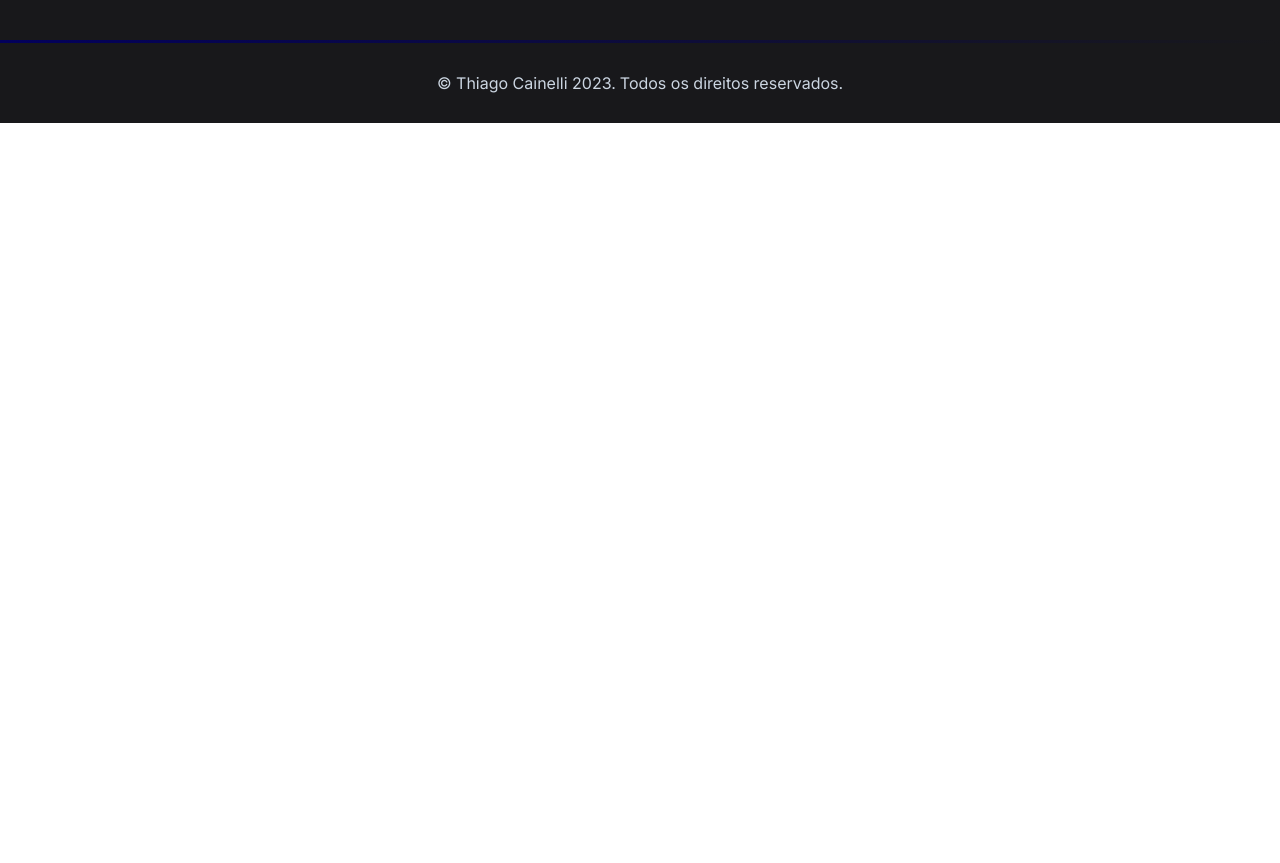
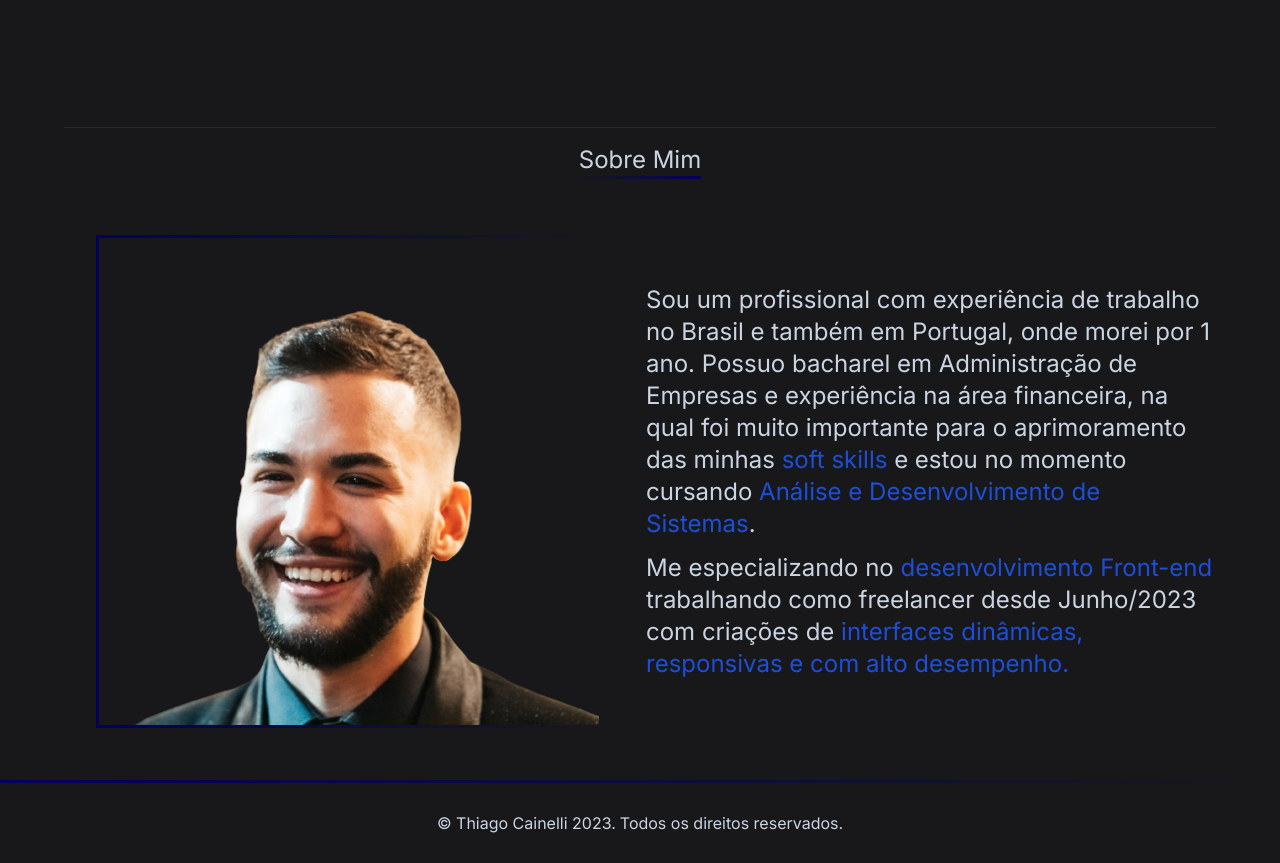
Before and after one commit to thiagocainelli/portfolio-thiago-cainelli, a Next.js app: page / in a window 1280 px wide. Shown: the part 800-1663 px from the top of the page. Before the commit the page ends 923 px from the top, so only its background shows below. Built offline with nearby package versions, Linux system fonts and the light colour scheme.

Commit message:
Created the About component

```diff
--- /dev/null
+++ b/src/app/about/About.css
@@ -0,0 +1,5 @@
+.secondImage {
+    border: 3px solid;
+    border-image: linear-gradient(to left, #18181B, #02005c);
+    border-image-slice: 1;
+}
--- /dev/null
+++ b/src/app/about/index.tsx
@@ -0,0 +1,30 @@
+import Titles from "@/components/Titles"
+import Image from "next/image"
+import ThiagoImg from "@/images/thiago2-without-bg.png";
+import "./About.css";
+
+function PageAbout() {
+    return (
+        <section id="about" className="w-full flex flex-col items-center border-t border-zinc-800 mb-3">
+            <Titles text="Sobre Mim" />
+
+            <div className="flex flex-col gap-8 my-10 items-center justify-center sm:flex-row sm:gap-3">
+                <div className="w-full sm:w-[50%] flex justify-center items-center">
+                    <Image
+                        className="secondImage"
+                        src={ThiagoImg}
+                        alt="Imagem 2 - Thiago Cainelli"
+                    />
+                </div>
+
+                <div className="w-full sm:w-[50%] sm:text-lg lg:text-xl xl:text-2xl flex flex-col items-center justify-center gap-3">
+                    <p>Sou um profissional com experiência de trabalho no Brasil e também em Portugal, onde morei por 1 ano. Possuo bacharel em Administração de Empresas e experiência na área financeira, na qual foi muito importante para o aprimoramento das minhas <span className="text-blue-700">soft skills</span> e estou no momento cursando <span className="text-blue-700">Análise e Desenvolvimento de Sistemas</span>.</p>
+
+                    <p>Me especializando no <span className="text-blue-700">desenvolvimento Front-end</span> trabalhando como freelancer desde Junho/2023 com criações de <span className="text-blue-700">interfaces dinâmicas, responsivas e com alto desempenho.</span> </p>
+                </div>
+            </div>
+        </section>
+    )
+}
+
+export default PageAbout
--- a/src/app/beginner/index.tsx
+++ b/src/app/beginner/index.tsx
@@ -5,7 +5,7 @@ import { IconBrandLinkedin, IconBrandGithub } from "@tabler/icons-react";
 import "./Beginner.css";
 function PageBeginner() {
     return (
-        <section className="w-[90%] h-screen flex flex-col items-center justify-evenly sm:flex-row my-5">
+        <section className="w-full h-screen flex flex-col items-center justify-evenly sm:flex-row my-5">
             <div className="flex flex-col flex-wrap text-center gap-5 sm:gap-3 sm:text-left">
                 <h3 className="text-2xl 2xl:text-3xl">Olá, me chamo Thiago Cainelli! 👋</h3>
                 <h1 className="text-4xl 2xl:text-6xl font-bold text-blue-700 text-center sm:text-left sm:text-5xl">Sou Desenvolvedor Front-End</h1>
@@ -28,7 +28,7 @@ function PageBeginner() {
                 <Image
                     className="firstImage"
                     src={ThiagoImg}
-                    alt="Imagem - Thiago Cainelli"
+                    alt="Imagem 1 - Thiago Cainelli"
                 />
             </div>
         </section>
--- a/src/app/page.tsx
+++ b/src/app/page.tsx
@@ -2,15 +2,19 @@ import Footer from "@/components/Footer";
 import Header from "@/components/Header";
 import IconBackToTop from "@/components/IconBackToTop";
 import PageBeginner from "./beginner";
+import PageAbout from "./about";
 
 export default function Home() {
   return (
-    <main className="flex min-h-screen flex-col w-screen max-w-full bg-zinc-900 text-slate-300">
+    <main className="flex flex-col items-center min-h-screen w-screen max-w-full bg-zinc-900 text-slate-300">
 
       <Header />
 
-      <section className="grow flex flex-col items-center">
+      <section className="grow flex flex-col items-center w-[90%] max-w-[1700px]">
+
         <PageBeginner />
+        <PageAbout />
+
       </section>
 
 
--- a/src/components/Footer/index.tsx
+++ b/src/components/Footer/index.tsx
@@ -2,7 +2,7 @@ import "./Footer.css";
 
 function Footer () {
     return (
-        <footer className="flex items-center justify-center p-7 ">
+        <footer className="flex items-center justify-center p-7 w-full">
             <div className="flex flex-col justify-center items-center gap-1 sm:flex-row">
                 <p>&copy; Thiago Cainelli 2023.</p>
                 <p>Todos os direitos reservados.</p>
--- a/src/components/Header/Header.css
+++ b/src/components/Header/Header.css
@@ -1,15 +1,5 @@
 header {
-    position: fixed;
-    top: 0;
-    left: 0;
-    right: 0;
     border-bottom: 3px solid;
     border-image: linear-gradient(to right, #18181B, #02005c);
     border-image-slice: 1;
 }
-
-@media screen and (max-width: 640px) {
-    header {
-        position: relative;
-    }
-}
--- a/src/components/Header/index.tsx
+++ b/src/components/Header/index.tsx
@@ -3,13 +3,13 @@ import "./Header.css";
 
 function Header() {
     return (
-        <header className="flex flex-col gap-8 items-center justify-between p-7 sm:flex-row bg-zinc-900">
+        <header className="flex flex-col gap-8 items-center justify-between p-7 sm:flex-row bg-zinc-900 w-full">
             <Link href="/" className="text-3xl sm:text-xl"> CainelliDEV </Link>
             <nav className="flex flex-col gap-5 sm:flex-row">
-                <Link className="border-b border-transparent hover:border-slate-300 transition-all" href="/about">SOBRE MIM</Link>
-                <Link href="/projects" className="border-b border-transparent hover:border-slate-300 transition-all">PROJETOS</Link>
-                <Link href="/tech-skills" className="border-b border-transparent hover:border-slate-300 transition-all">TECH SKILLS</Link>
-                <Link href="/contacts" className="border-b border-transparent hover:border-slate-300 transition-all">CONTATOS</Link>
+                <Link className="border-b border-transparent hover:border-slate-300 transition-all" href="#about">SOBRE MIM</Link>
+                <Link href="#projects" className="border-b border-transparent hover:border-slate-300 transition-all">PROJETOS</Link>
+                <Link href="#tech-skills" className="border-b border-transparent hover:border-slate-300 transition-all">TECH SKILLS</Link>
+                <Link href="#contacts" className="border-b border-transparent hover:border-slate-300 transition-all">CONTATOS</Link>
             </nav>
         </header>
     )
--- /dev/null
+++ b/src/components/Titles/Titles.css
@@ -0,0 +1,5 @@
+.titlesText {
+    border-bottom: 3px solid;
+    border-image: linear-gradient(to left, #02005c, #18181B);
+    border-image-slice: 1;
+}
--- /dev/null
+++ b/src/components/Titles/index.tsx
@@ -0,0 +1,15 @@
+import "./Titles.css";
+
+interface TitlesProps {
+    text: string
+}
+
+function Titles({text}: TitlesProps) {
+    return (
+        <>
+            <h2 className="titlesText text-xl xl:text-2xl my-4">{text}</h2>
+        </>
+    )
+}
+
+export default Titles
```
Also changed, not shown: src/images/thiago2-without-bg.png (added), src/images/thiago2.png (added).
